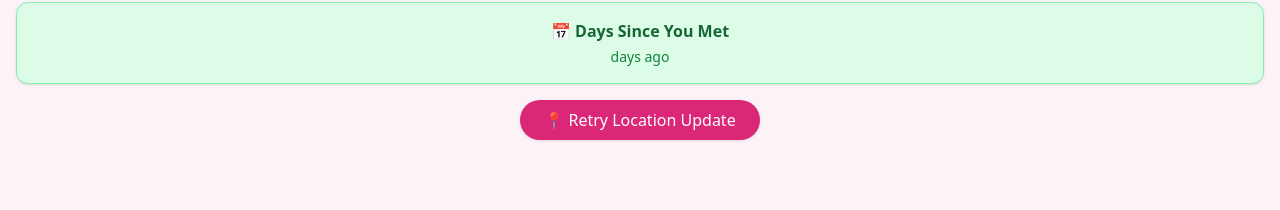
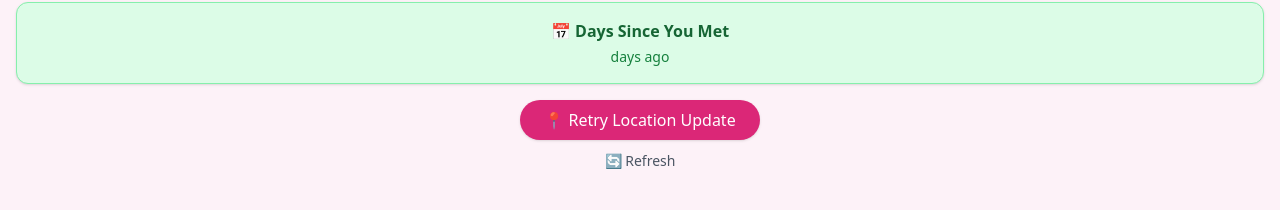
Before and after one commit to Ayushjaiswalz/CloseHeart, a Flask app: template backend/templates/dashboard.html in a window 1280 px wide. Shown: the part 590-800 px from the top of the page. Run offline with Flask 3, Linux system fonts and the light colour scheme; the template is opened without the code that fills it, so the values that code supplies are empty; some libraries are stand-ins or nearby versions.

Commit message:
Added refresh button

```diff
--- a/backend/templates/dashboard.html
+++ b/backend/templates/dashboard.html
@@ -59,12 +59,18 @@
     </section>
     {% endif %}
 
-    <!-- Retry Button -->
+    <!-- Retry + Refresh Buttons -->
     <div class="text-center">
-      <button onclick="updateLocation()" class="bg-pink-600 text-white px-6 py-2 rounded-full shadow hover:bg-pink-700 transition">
+        <button onclick="updateLocation()" class="bg-pink-600 text-white px-6 py-2 rounded-full shadow hover:bg-pink-700 transition">
         📍 Retry Location Update
-      </button>
+        </button>
+        <div class="mt-2">
+        <button onclick="location.reload()" class="text-sm text-gray-600 hover:text-pink-600 transition">
+            🔄 Refresh
+        </button>
+        </div>
     </div>
+
   </main>
 
   <!-- JS: Geolocation + Map -->
```
